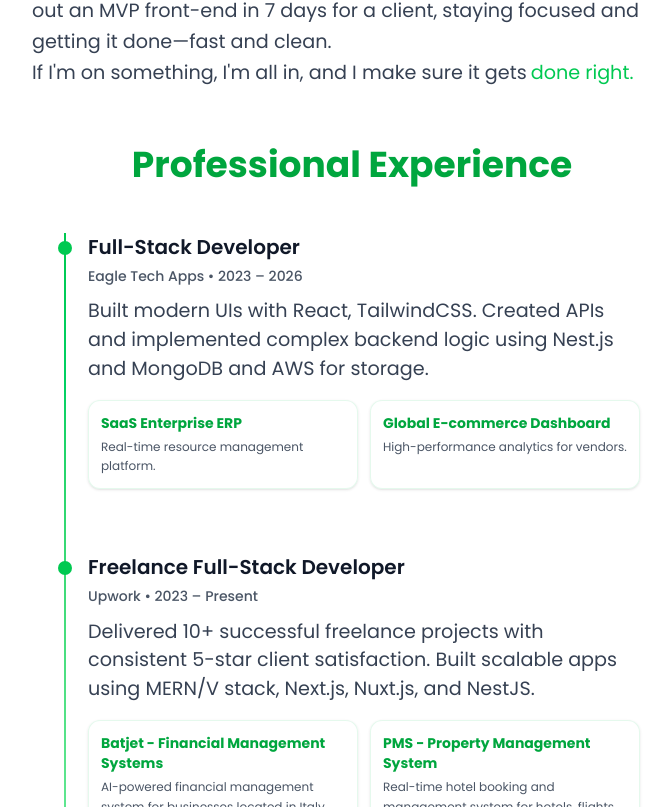
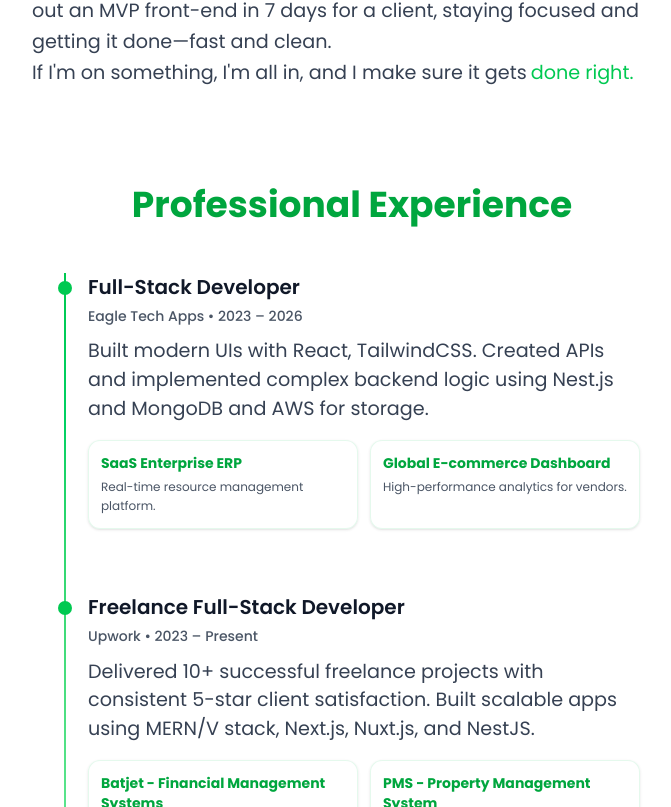
Before and after one commit to solomon-mh/solomon-muhye, a React (Vite) app: page / in a window 1280 px wide. Shown: the part 1113-1920 px from the top of the page, without its empty margins (288-959 px from the left). Built offline with nearby package versions, Linux system fonts and the light colour scheme.

Commit message:
style: adjust section padding in Experience and SkillsAndTools components

```diff
--- a/src/components/Experience.tsx
+++ b/src/components/Experience.tsx
@@ -88,7 +88,7 @@ const experiences = [
 
 const Experience = () => {
   return (
-    <section id="experience" className="py-2 px-8 scroll-mt-16">
+    <section id="experience" className="py-12 px-8 scroll-mt-16">
       <motion.h2
         initial={{ opacity: 0, y: -20 }}
         whileInView={{ opacity: 1, y: 0 }}
--- a/src/components/SkillsAndTools.tsx
+++ b/src/components/SkillsAndTools.tsx
@@ -9,7 +9,7 @@ const SkillsAndTools = () => {
   return (
     <section
       id="skills"
-      className="relative scroll-mt-12 pt-16 bg-gray-50 dark:bg-gray-900"
+      className="relative scroll-mt-12 bg-gray-50 dark:bg-gray-900"
     >
       <div className="mx-auto max-w-7xl px-4 sm:px-6 lg:px-8 text-center">
         {/* Title */}
```
